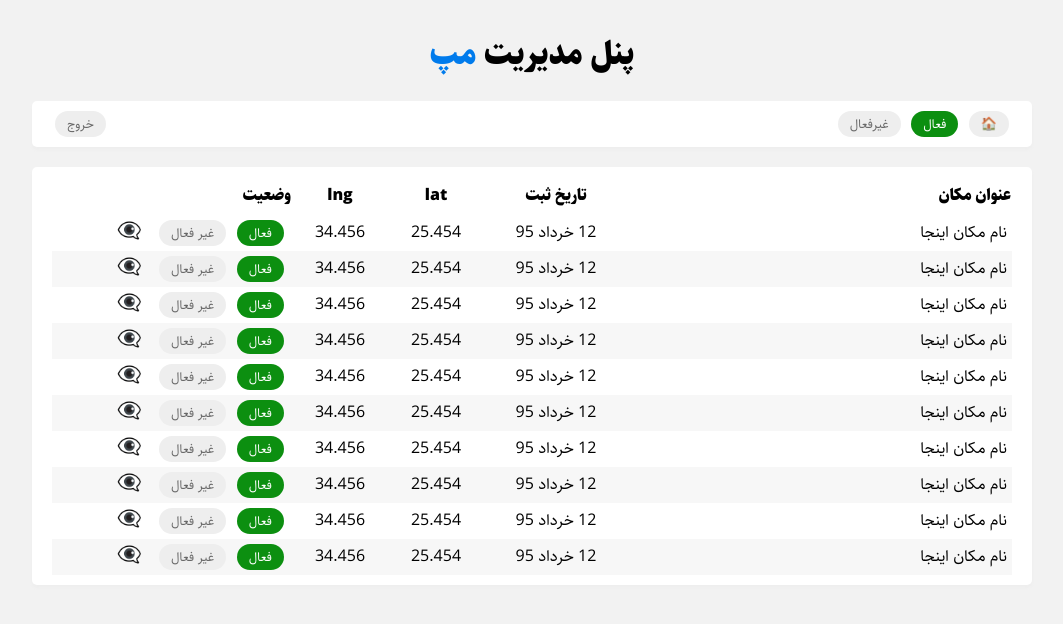
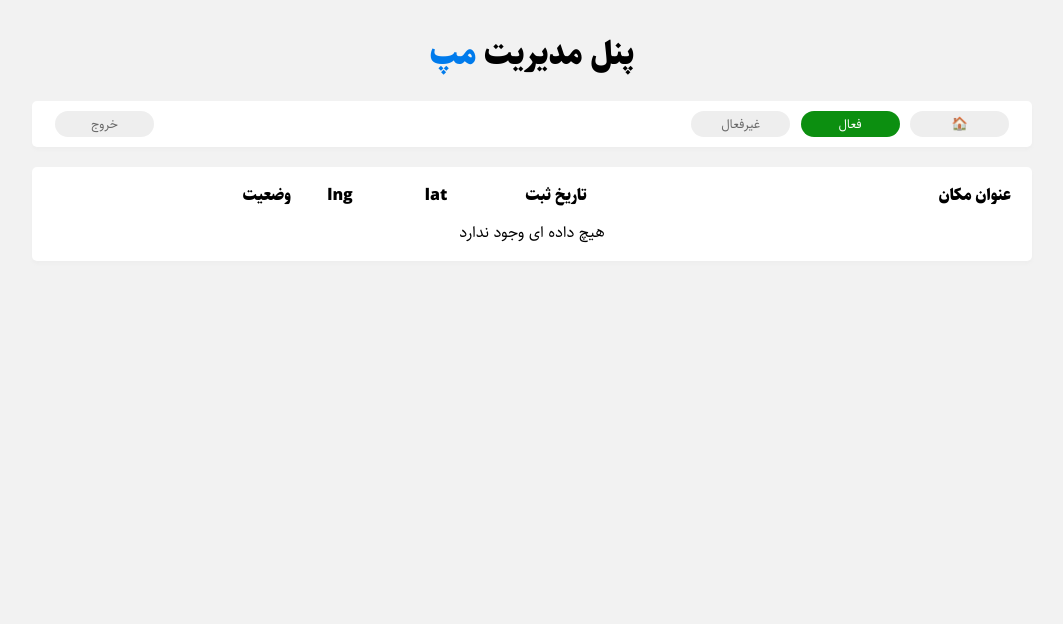
Before and after one commit to AbasChitsazi/Map, a PHP site: page /adm.php?status=1 in a window 1280 px wide. Shown: the top 624 px of the page, without its empty margins (108-1171 px from the left). Run offline with PHP 8.4, Linux system fonts and the light colour scheme; the visitor is signed in with stand-in values (Sample User, id 1); tables that the repository leaves empty or names only in its code hold one stand-in row (values such as "Sample post").

Commit message:
get-data-from-db-&&-filter-data-with-status

```diff
--- a/adm.php
+++ b/adm.php
@@ -28,5 +28,8 @@
 if (!adminLoggedin()) {
     include "views/adm-auth-views.php";
 } else {
+
+    $params = $_GET ?? [];
+    $locations = getlocation($params);
     include "views/adm-views.php";
 }
--- a/bootstrap/init.php
+++ b/bootstrap/init.php
@@ -1,7 +1,9 @@
 <?php
 session_start();
+date_default_timezone_set("Asia/Tehran");
 include "constants.php";
 include BASE_PATH."/libs/helpers.php";
+include BASE_PATH."/vendor/autoload.php";
 include BASE_PATH."/bootstrap/config.php";
 include BASE_PATH."/libs/lib-users.php";
 include BASE_PATH."/libs/lib-locations.php";
--- /dev/null
+++ b/composer.json
@@ -0,0 +1,5 @@
+{
+    "require": {
+        "hekmatinasser/verta": "^8.5"
+    }
+}
--- a/index.php
+++ b/index.php
@@ -4,4 +4,5 @@
 
 
 
+
 include BASE_PATH."/views/index-views.php";
--- a/libs/lib-locations.php
+++ b/libs/lib-locations.php
@@ -46,3 +46,19 @@
         ]
     ];
 }
+
+
+function getlocation($params = []){
+    global $pdo;
+    $conditions = '';
+    if (isset($params['status'])) {
+        if (!in_array($params['status'], [0, 1])) {
+            return;
+        }
+        $conditions = " WHERE status = " . $params['status'];
+    }
+    $sql = "select * from locations" . $conditions;
+    $stmt = $pdo->prepare($sql);
+    $stmt->execute();
+    return $stmt->fetchAll(PDO::FETCH_OBJ);
+}
--- a/views/adm-views.php
+++ b/views/adm-views.php
@@ -51,6 +51,8 @@
             font-family: iransans;
             display: inline-block;
             margin: 0 3px;
+            min-width: 75px;
+  text-align: center;
         }
 
         .statusToggle.active {
@@ -123,19 +125,28 @@
                     </tr>
                 </thead>
                 <tbody>
-                    <?php for ($i = 0; $i < 10; $i++): ?>
+                    <?php if (!empty($locations)): ?>
+                    <?php foreach ($locations as $key => $value):?>
                         <tr>
-                            <td>نام مکان اینجا</td>
-                            <td class="text-center">12 خرداد 95</td>
-                            <td class="text-center">25.454</td>
-                            <td class="text-center">34.456</td>
+                            <td><?= $value->title ?></td>
+                            <td class="text-center"><?=verta($value->created_at)->format("d F Y")?></td>
+                            <td class="text-center"><?= $value->lat ?></td>
+                            <td class="text-center"><?= $value->lng?></td>
                             <td>
-                                <button class="statusToggle active" data-loc='111'>فعال</button>
-                                <button class="statusToggle" data-loc='111'>غیر فعال</button>
-                                <button class="preview" data-loc='111'>👁️‍🗨️</button>
+                                <?php if($value->status): ?>
+                                <button class="statusToggle active" data-loc='<?=$value->id?>'>فعال</button>
+                                <?php else: ?>
+                                <button class="statusToggle" data-loc='<?=$value->id?>'>غیر فعال</button>
+                                <?php endif; ?>
+                                <button class="preview" style="margin-right: 15px;" data-loc='<?=$value->id?>'>👁️‍🗨️</button>
                             </td>
                         </tr>
-                    <?php endfor; ?>
+                    <?php endforeach; ?>
+                    <?php else: ?>
+                    <tr>
+                        <td colspan="5" class="text-center">هیچ داده ای وجود ندارد</td>
+                    </tr>
+                    <?php endif; ?>
                 </tbody>
             </table>
         </div>
```
Also changed, not shown: 2 other files.
